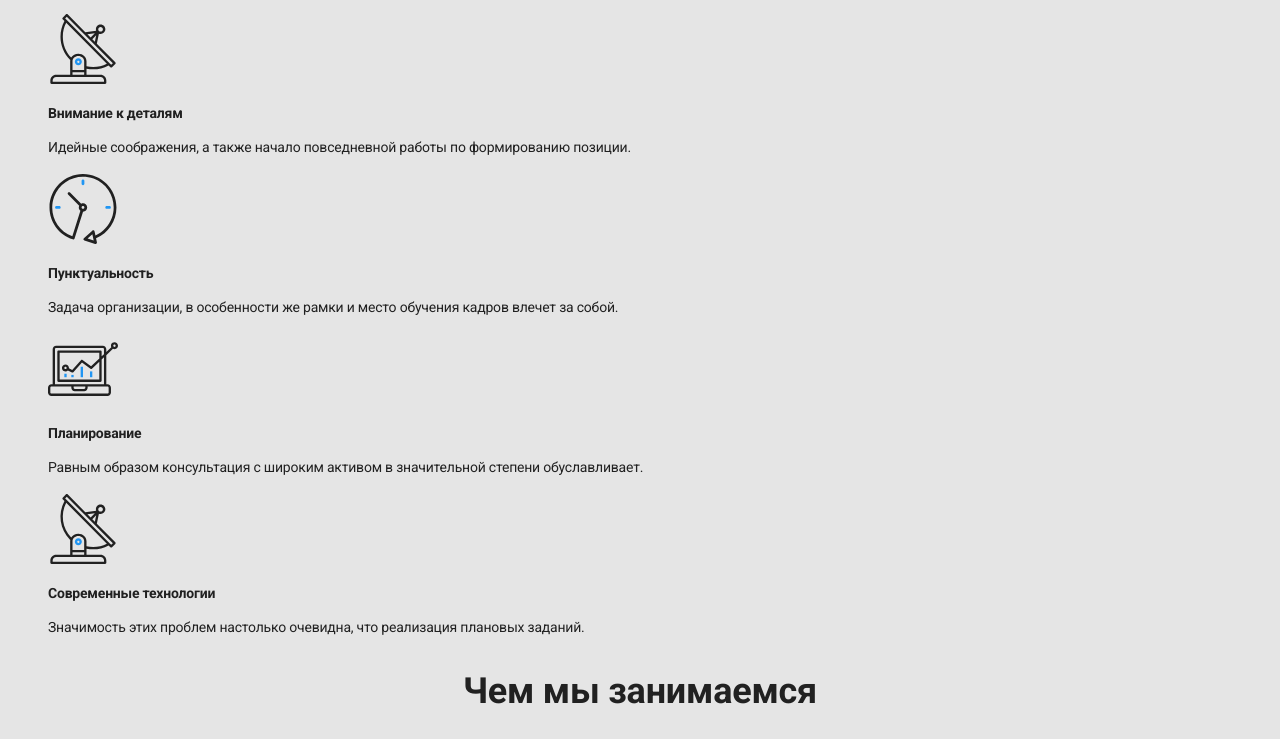
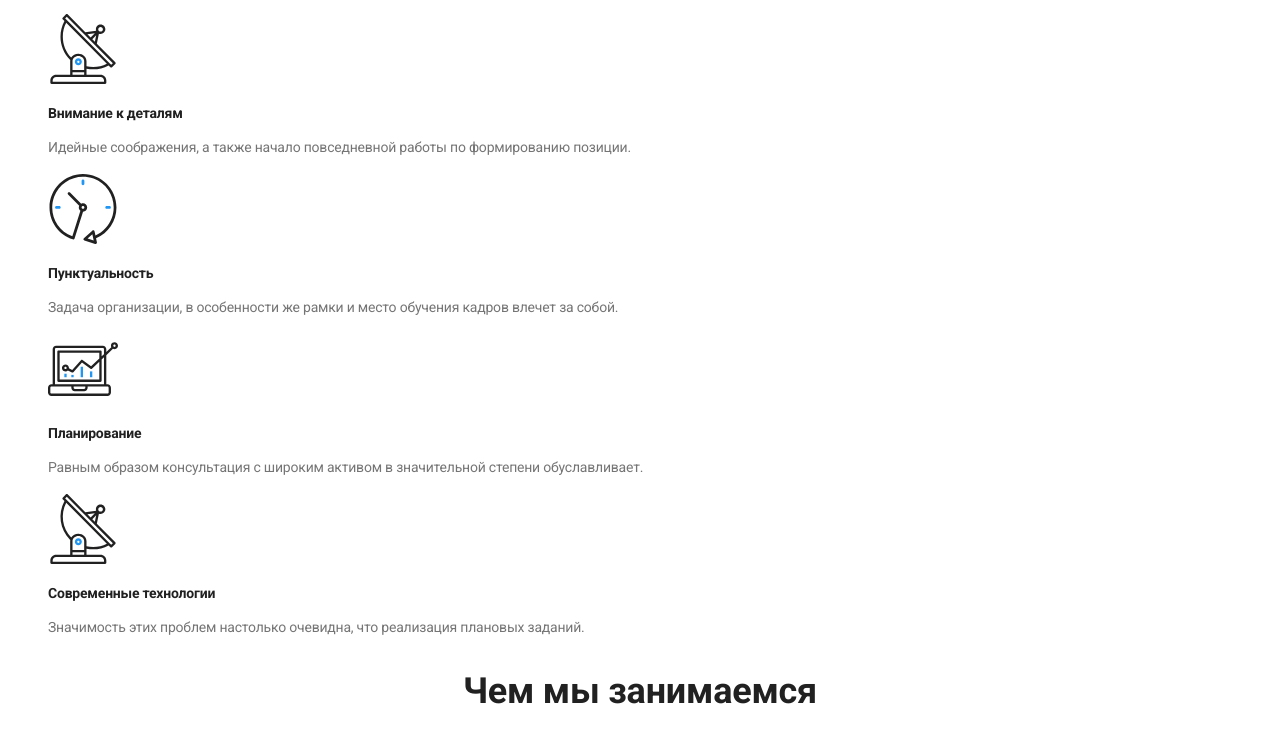
Before and after one commit to Fedyna-Nataliia/goit-markup-hw-02, a plain HTML site: page index.html in a window 1280 px wide. Shown: the part 438-1177 px from the top of the page. Drawn offline with Linux system fonts and the light colour scheme.

Commit message:
змінює колір беграунду і колір тексту

```diff
--- a/css/styles.css
+++ b/css/styles.css
@@ -20,7 +20,7 @@
 
 
 body {
-    background-color: var(--background-color);
+    background-color: var(--primary-white-color);
     color: var(--primary-text-color);
     font-family: "Roboto", sans-serif;
     letter-spacing: -0.015em;
@@ -140,7 +140,7 @@ body {
 
 
 .feature-list .link {
-    color: var(--title-tex-color);
+    color: var(--primary-text-color);
     text-decoration: none;
 }
 
```
